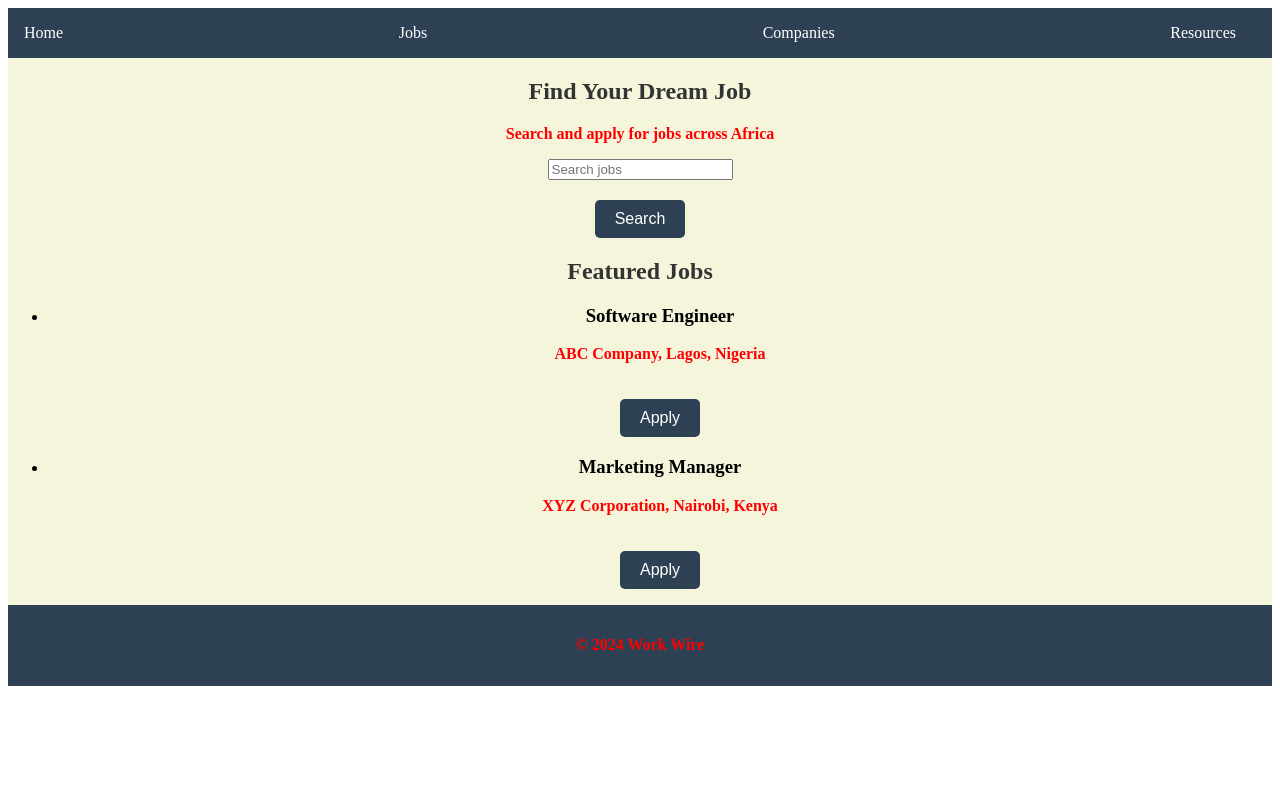
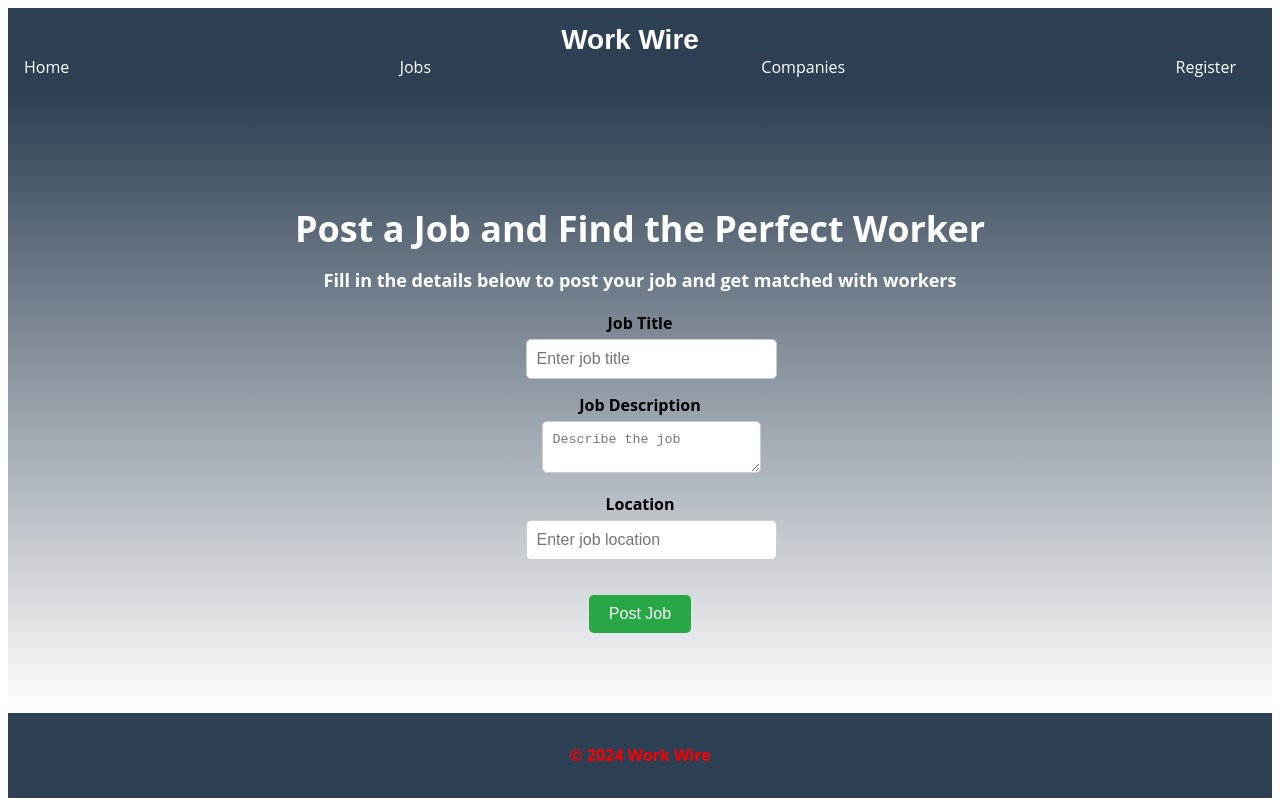
Before and after one commit to Kokie25/MelSoftAcademy, a React (Create React App) app in the folder skills-match/: page / in a window 1280 px wide. Built offline with nearby package versions, Linux system fonts and the light colour scheme.

Commit message:
updated landing page

```diff
--- a/skills-match/src/App.js
+++ b/skills-match/src/App.js
@@ -1,7 +1,7 @@
 import { BrowserRouter as Router, Routes, Route } from 'react-router-dom';
 import RegistrationForm from './RegistrationForm'; // Ensure this import is present
 import Dashboard from './components/Dashboard'; // Adjust the path if necessary
-import Pulane from './pulane.jsx';
+import Index from './index.jsx';
 
 
 
@@ -9,7 +9,7 @@ function App() {
   return (
     <Router>
       <Routes>
-        <Route path= "/" element={<Pulane/>}/>
+        <Route path= "/" element={<Index/>}/>
         <Route path="/" element={<RegistrationForm />} />
         <Route path="/dashboard" element={<Dashboard />} />
       </Routes>
--- /dev/null
+++ b/skills-match/src/index.jsx
@@ -0,0 +1,68 @@
+import React from 'react';
+import Styles from './styles.module.css'; // Import CSS module
+
+function App() {
+  return (
+    <div className={Styles.App}> {/* Apply styles using Styles object */}
+      <header>
+      <div className={Styles.brand}>
+          <h1 className={Styles.appName}>Work Wire</h1>
+        </div>
+        <nav className={Styles.nav}>
+          <ul>
+            <li><a href="#">Home</a></li>
+            <li><a href="#">Jobs</a></li>
+            <li><a href="#">Companies</a></li>
+            <li><a href="#">Register</a></li>
+          </ul>
+        </nav>
+      </header>
+      <main>
+        <section className={Styles.hero}> {/* Apply styles to hero section */}
+        <h1>Post a Job and Find the Perfect Worker</h1>  {/* Updated h1 */}
+          <p>Fill in the details below to post your job and get matched with workers</p>
+
+          {/* Job Posting Form */}
+          <form>
+            <div className={Styles.formGroup}>
+              <label htmlFor="jobTitle">Job Title</label>
+              <input
+                type="text"
+                id="jobTitle"
+                placeholder="Enter job title"
+                required
+              />
+            </div>
+
+            <div className={Styles.formGroup}>
+              <label htmlFor="jobDescription">Job Description</label>
+              <textarea
+                id="jobDescription"
+                placeholder="Describe the job"
+                required
+              />
+            </div>
+
+            <div className={Styles.formGroup}>
+              <label htmlFor="location">Location</label>
+              <input
+                type="text"
+                id="location"
+                placeholder="Enter job location"
+                required
+              />
+            </div>
+
+            {/* Submit Button */}
+            <button type="submit" className={Styles.submitButton}>Post Job</button> {/* Changed to a Submit button */}
+          </form>
+        </section>
+      </main>
+      <footer className={Styles.footer}>
+        <p>&copy; 2024 Work Wire</p>
+      </footer>
+    </div>
+  );
+}
+
+export default App;
--- a/skills-match/src/pulane.jsx
+++ /dev/null
@@ -1,49 +0,0 @@
-import React from 'react';
-import styles from './styles.module.css'; // Import CSS module here
-
-function App() {
-  return (
-    <div className="App">
-      <header>
-        <nav>
-          <ul>
-            <li><a href="#">Home</a></li>
-            <li><a href="#">Jobs</a></li>
-            <li><a href="#">Companies</a></li>
-            <li><a href="#">Resources</a></li>
-          </ul>
-        </nav>
-      </header>
-      <main>
-        <section className="hero">
-          <h1>Find Your Dream Job</h1>
-          <p>Search and apply for jobs across Africa</p>
-          <form>
-            <input type="search" placeholder="Search jobs" />
-            <button>Search</button>
-          </form>
-        </section>
-        <section className="job-listings">
-          <h2>Featured Jobs</h2>
-          <ul>
-            <li>
-              <h3>Software Engineer</h3>
-              <p>ABC Company, Lagos, Nigeria</p>
-              <button>Apply</button>
-            </li>
-            <li>
-              <h3>Marketing Manager</h3>
-              <p>XYZ Corporation, Nairobi, Kenya</p>
-              <button>Apply</button>
-            </li>
-          </ul>
-        </section>
-      </main>
-      <footer>
-        <p>&copy; 2024 Work Wire</p>
-      </footer>
-    </div>
-  );
-}
-
-export default App;
--- a/skills-match/src/styles.module.css
+++ b/skills-match/src/styles.module.css
@@ -9,6 +9,16 @@
     color: #fff;
     padding: 1em;
     text-align: center;
+  }
+
+
+.appName {
+    font-size: 28px;
+    color: white;
+    font-weight: bold;
+    margin: 0;
+    padding-right: 20px;
+    font-family: 'Arial', sans-serif;
   }
 
   nav ul {
@@ -46,6 +56,35 @@
     margin-bottom: 20px;
   }
 
+  .formGroup {
+    margin-bottom: 15px;
+  }
+
+  .formGroup label {
+    display: block;
+    font-weight: bold;
+    margin-bottom: 5px;
+  }
+
+  .formGroup input, .formGroup textarea {
+    width: 100%;
+    padding: 10px;
+    border: 1px solid #ccc;
+    border-radius: 5px;
+  }
+
+  .submitButton {
+    background-color: #28a745;
+    color: white;
+    padding: 10px 20px;
+    border: none;
+    border-radius: 5px;
+    cursor: pointer;
+  }
+
+  .submitButton:hover {
+    background-color: #218838;
+  }
   .job-listings {
     padding: 2em;
   }
```
